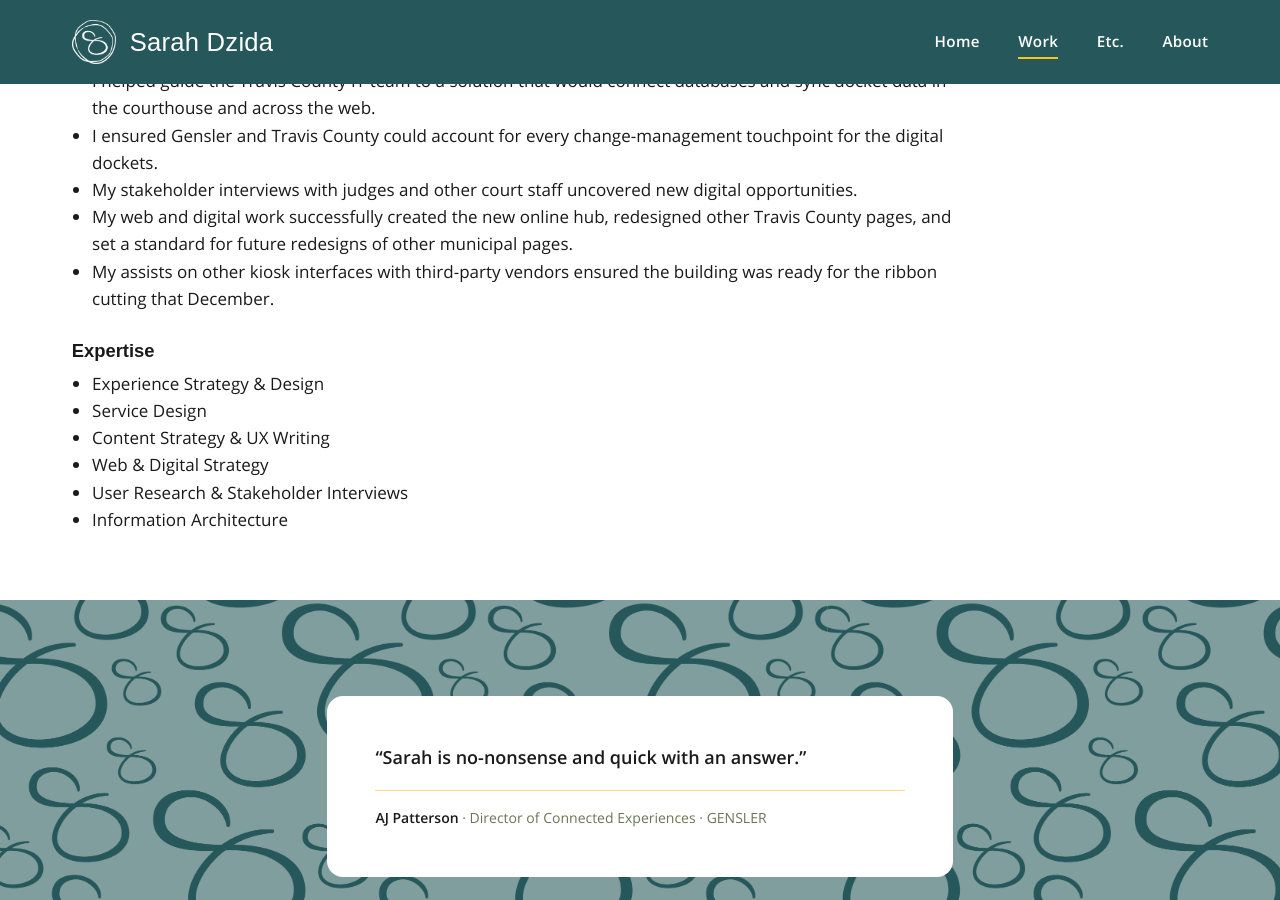
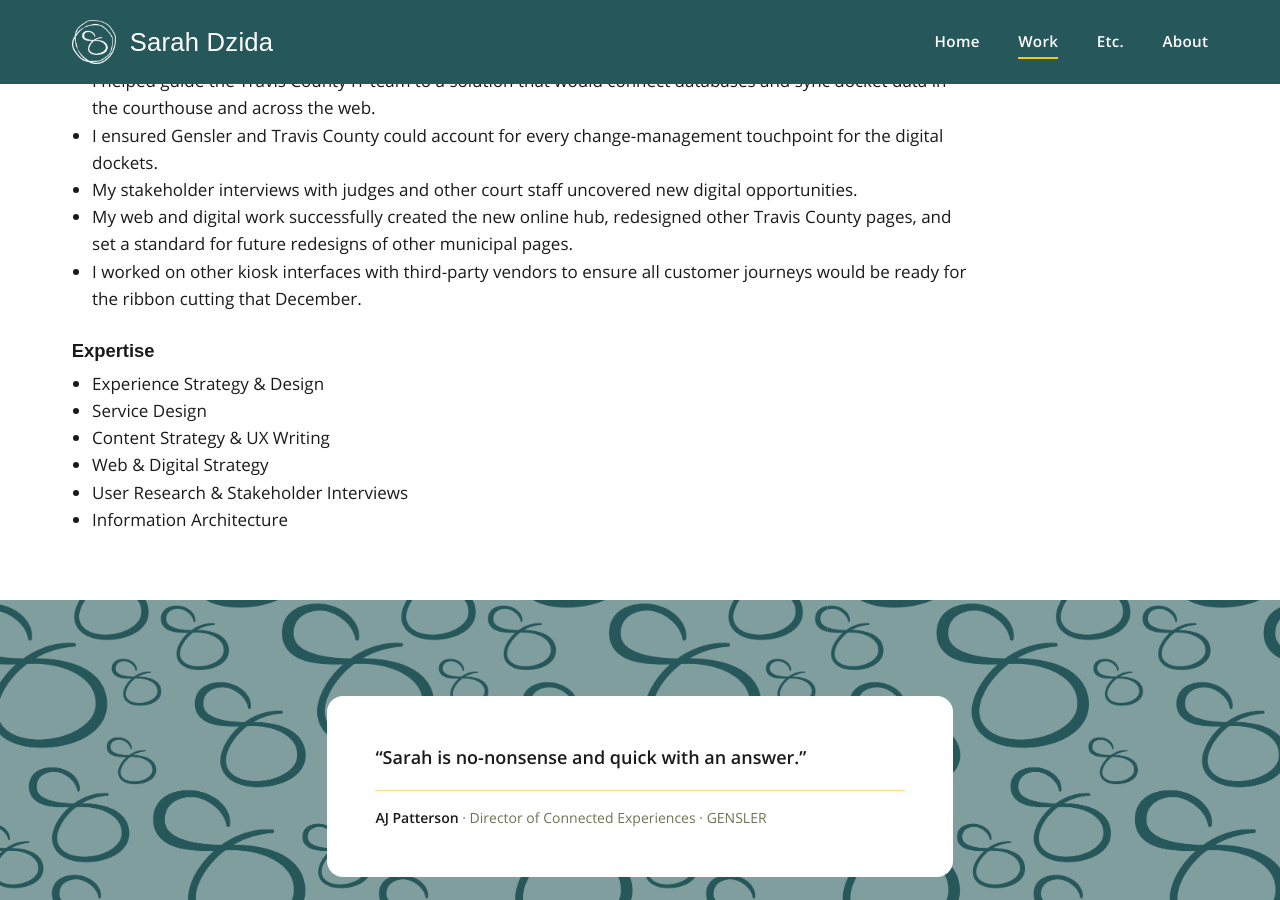
Before and after one commit to esdeezee/sarah-dzida, a Jekyll site: the page built from _case_studies/travis-county.html, in a window 1280 px wide and 900 px high, scrolled down 1054 px. Built offline with Jekyll 4.4.1, drawn with Linux system fonts in a browser that asks for light colours; some web fonts are replaced.

Commit message:
Reword last Travis County success stat bullet

```diff
--- a/_case_studies/travis-county.html
+++ b/_case_studies/travis-county.html
@@ -16,7 +16,7 @@ success_stats:
   - "I ensured Gensler and Travis County could account for every change-management touchpoint for the digital dockets."
   - "My stakeholder interviews with judges and other court staff uncovered new digital opportunities."
   - "My web and digital work successfully created the new online hub, redesigned other Travis County pages, and set a standard for future redesigns of other municipal pages."
-  - "My assists on other kiosk interfaces with third-party vendors ensured the building was ready for the ribbon cutting that December."
+  - "I worked on other kiosk interfaces with third-party vendors to ensure all customer journeys would be ready for the ribbon cutting that December."
 expertise:
   - "Experience Strategy &amp; Design"
   - "Service Design"
```
